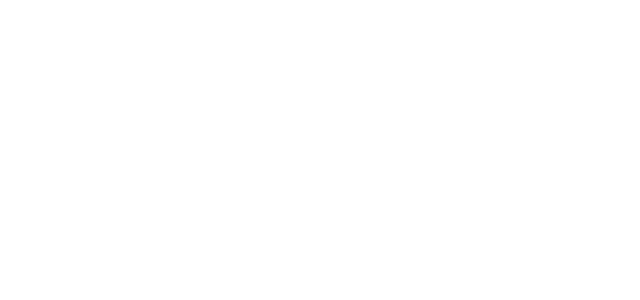
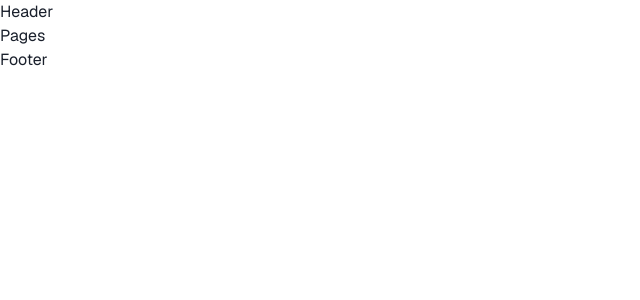
Before and after one commit to addi1402/bloom, a Next.js app: page / in a window 1280 px wide. Shown: the top 300 px of the page, without its empty margins (0-640 px from the left). Built offline with nearby package versions, Linux system fonts and the light colour scheme.

Commit message:
Setup basic skeleton, font and wrapper

```diff
--- a/package.json
+++ b/package.json
@@ -11,8 +11,10 @@
   "dependencies": {
     "@chakra-ui/react": "^2.8.2",
     "@reduxjs/toolkit": "^2.2.5",
+    "axios": "^1.7.2",
     "class-variance-authority": "^0.7.0",
     "clsx": "^2.1.1",
+    "geist": "^1.3.0",
     "lucide-react": "^0.379.0",
     "next": "14.2.3",
     "react": "^18",
--- a/src/app/layout.jsx
+++ b/src/app/layout.jsx
@@ -1,4 +1,8 @@
+import Header from "@/components/Header/Header";
 import "./globals.css";
+import Wrapper from "./wrapper";
+import Footer from "@/components/Footer/Footer";
+import { GeistSans } from "geist/font/sans";
 
 export const metadata = {
   title: "Bloom",
@@ -8,7 +12,13 @@ export const metadata = {
 export default function RootLayout({ children }) {
   return (
     <html lang="en">
-      <body>{children}</body>
+      <body className={GeistSans.className}>
+        <Wrapper>
+          <Header />
+          {children}
+          <Footer />
+        </Wrapper>
+      </body>
     </html>
   );
 }
--- a/src/app/page.jsx
+++ b/src/app/page.jsx
@@ -1,3 +1,5 @@
 export default function Home() {
-  return <main></main>;
+  return <div>
+    Pages
+  </div>;
 }
--- /dev/null
+++ b/src/app/wrapper.jsx
@@ -0,0 +1,13 @@
+"use client";
+
+import { Provider } from "react-redux";
+import { ChakraProvider } from "@chakra-ui/react";
+import store from "@/redux/store";
+
+export default function Wrapper({ children }) {
+  return (
+    <Provider store={store}>
+      <ChakraProvider>{children}</ChakraProvider>
+    </Provider>
+  );
+}
--- /dev/null
+++ b/src/components/Footer/Footer.jsx
@@ -0,0 +1,3 @@
+export default function Footer(){
+    return <div>Footer</div>;
+}
--- /dev/null
+++ b/src/components/Header/Header.jsx
@@ -0,0 +1,3 @@
+export default function Header(){
+    return <div>Header</div>;
+}
```
Also changed, not shown: 1 other file (tests, documents, lock files or other folders).
